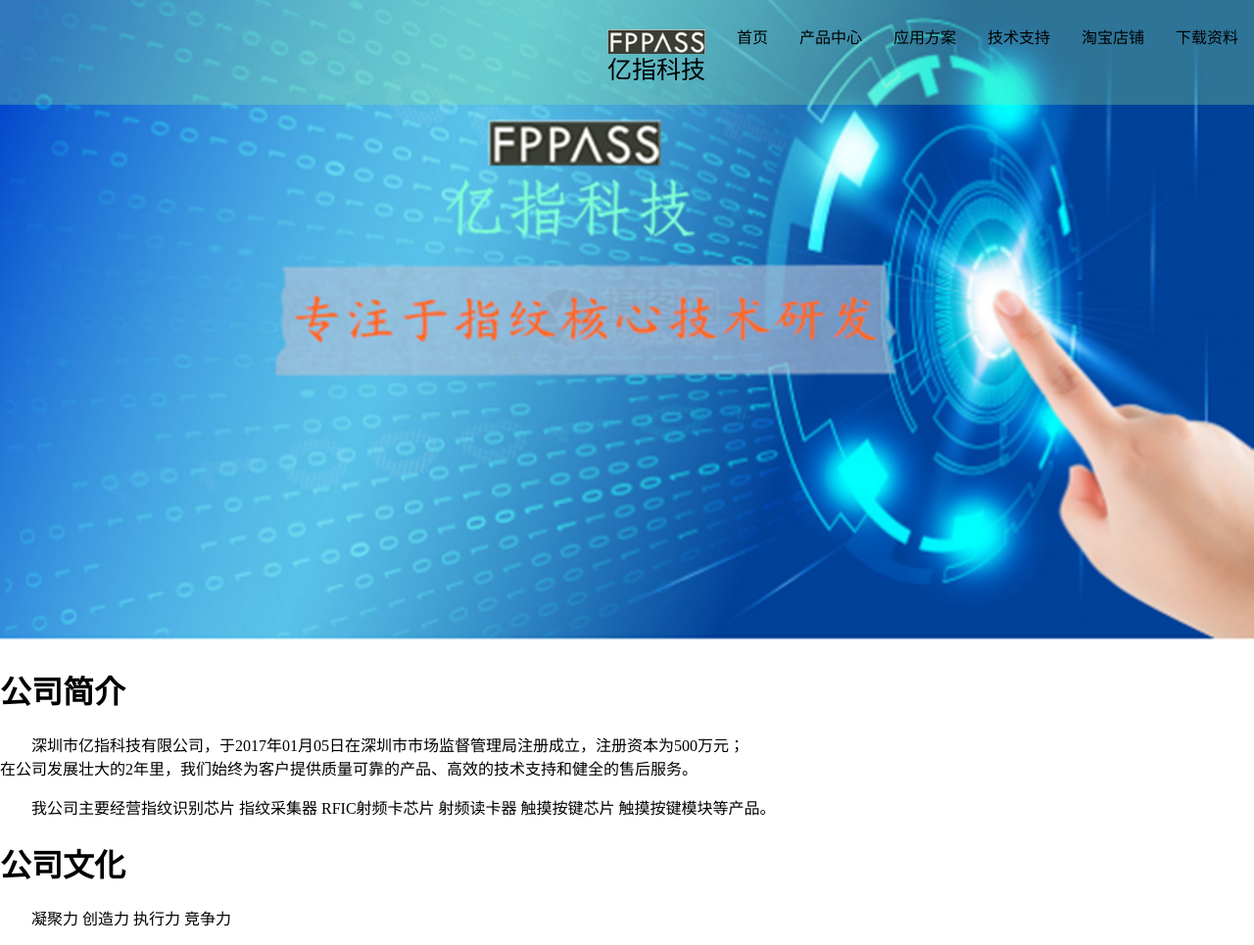
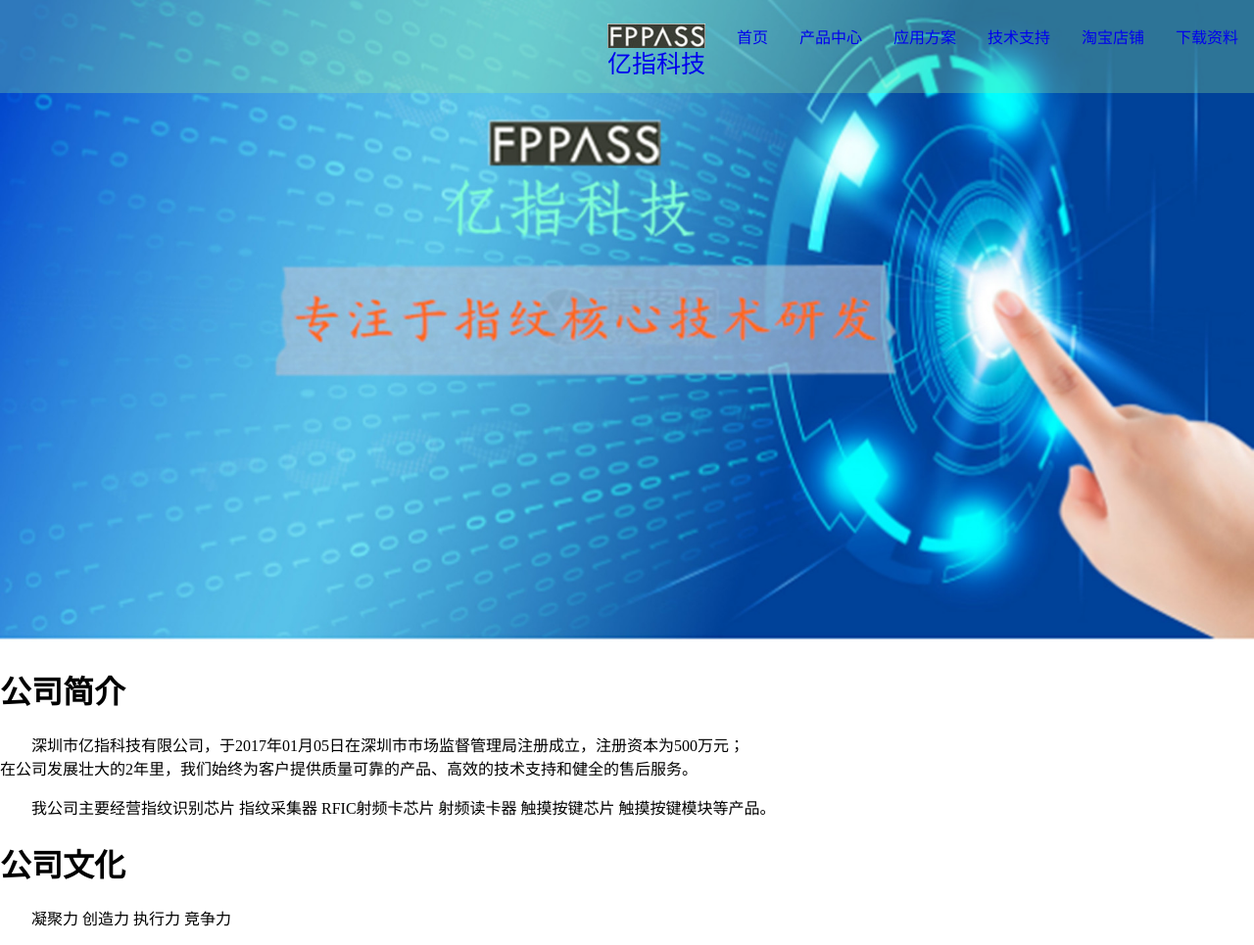
Before and after one commit to easyfp/easyfp.github.io, a Jekyll site: the page about.html, which Jekyll copies as it is, in a window 1280 px wide and 965 px high. Shown: the whole window at 98% size. Built offline with Jekyll 4.4.1, drawn with Linux system fonts in a browser that asks for light colours.

Commit message:
Update about.html

```diff
--- a/about.html
+++ b/about.html
@@ -24,9 +24,9 @@
 
 li a {
     display: block;
-    color: black;
+    color: whrite;
     text-align: center;
-    padding: 20px 16px;
+    padding: 14px 16px;
     text-decoration: none;
 }
 
```
